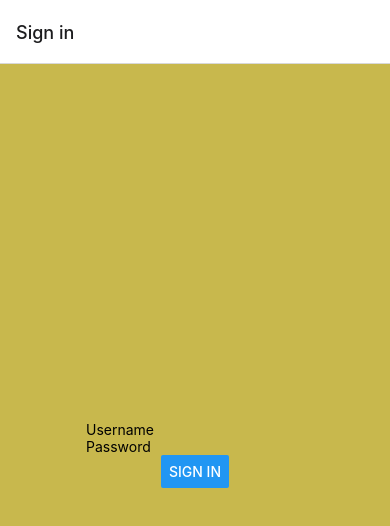
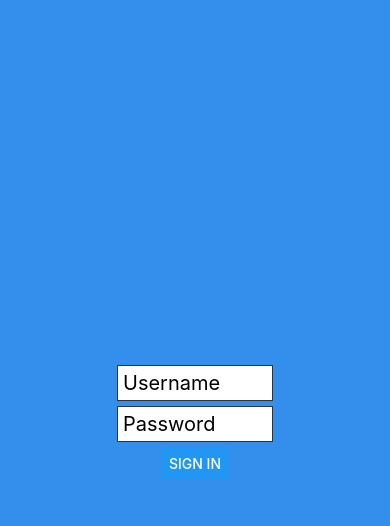
Before and after one commit to madspy0/telemob_expo, a React Native app: screen / in a window 390 px wide. Shown: the top 526 px of the page. Built offline with nearby package versions, Linux system fonts and the light colour scheme.

Commit message:
webrtc add +

```diff
--- a/App.js
+++ b/App.js
@@ -8,6 +8,9 @@ import {HomeScreen} from './screens/HomeScreen'
 import {AuthContext} from './AuthContext'
 import jwt_decode from "jwt-decode";
 import 'expo-dev-client';
+//import {useSafeAreaInsets, SafeAreaProvider, SafeAreaView} from 'react-native-safe-area-context';
+import {StatusBar} from 'expo-status-bar';
+
 //export const AuthContext = React.createContext();
 
 async function save(key, value) {
@@ -57,22 +60,35 @@ function SignInScreen() {
     const [password, setPassword] = React.useState('');
 
     const {signIn} = React.useContext(AuthContext);
+    //const insets = useSafeAreaInsets();
 
     return (
-        <View style={styles.container}>
+
+            <View style={{
+                flex: 1,
+                backgroundColor: '#338feb',
+                alignItems: 'center',
+                justifyContent: 'center',
+/*                paddingTop: insets.top,
+                paddingBottom: insets.bottom,*/
+            }}>
                 <TextInput
                     placeholder="Username"
                     value={username}
                     onChangeText={setUsername}
+                    style={styles.input}
                 />
                 <TextInput
                     placeholder="Password"
                     value={password}
                     onChangeText={setPassword}
                     secureTextEntry
+                    style={styles.input}
                 />
                 <Button title="Sign in" onPress={() => signIn({username, password})}/>
+                <StatusBar style="auto"/>
             </View>
+
     );
 }
 
@@ -135,13 +151,13 @@ export default function App({navigation}) {
 
     const authContext = React.useMemo(
         () => ({
-            signIn:  (data) => {
+            signIn: (data) => {
                 // In a production app, we need to send some data (usually username, password) to server and get a token
                 // We will also need to handle errors if sign in failed
                 // After getting token, we need to persist the token using `SecureStore` or any other encrypted storage
                 // In the example, we'll use a dummy token
 
-                const url = 'http://192.168.33.102:81/api/login';
+                const url = 'http://192.168.1.138:81/api/login';
                 fetch(url,
                     {
                         method: 'POST', // или 'PUT'
@@ -180,8 +196,22 @@ export default function App({navigation}) {
 
     return (
         <AuthContext.Provider value={authContext}>
+
                 <NavigationContainer>
-                <Stack.Navigator>
+                    <Stack.Navigator screenOptions={{
+                        headerShown: false,
+                        headerStatusBarHeight: 0, // Header had increased size with SafeArea for some reason (https://github.com/react-navigation/react-navigation/issues/5936)
+                        headerStyle: {
+                            elevation: 0, // remove shadow on Android
+                            shadowOpacity: 0, // remove shadow on iOS
+                        },
+                        navigationOptions: {
+                            header: null
+                        },
+                        cardStyle: {
+                            backgroundColor: "transparent",
+                        }
+                    }}>
                         {state.isLoading ? (
                             // We haven't finished checking for the token yet
                             <Stack.Screen name="Splash" component={SplashScreen}/>
@@ -198,9 +228,7 @@ export default function App({navigation}) {
                             />
                         ) : (
                             // User is signed in
-                        <Stack.Screen name="Home" options={
-                            {headerShown: false}
-                        }>
+                            <Stack.Screen name="Home">
                                 {props => <HomeScreen {...props} userToken={state.userToken}/>}
                             </Stack.Screen>
                             /*                                      component={HomeScreen}
@@ -208,6 +236,7 @@ export default function App({navigation}) {
                         )}
                     </Stack.Navigator>
                 </NavigationContainer>
+
         </AuthContext.Provider>
     );
 }
--- a/app.json
+++ b/app.json
@@ -41,8 +41,9 @@
     "web": {
       "favicon": "./assets/favicon.png"
     },
-    "plugins": [
-      "@config-plugins/react-native-webrtc",
-    ]
+    "plugins": ["@config-plugins/react-native-webrtc"],
+    "androidStatusBar": {
+      "translucent": false
+    }
   }
 }
--- a/assets/styles.js
+++ b/assets/styles.js
@@ -15,9 +15,13 @@ export const styles = StyleSheet.create({
                 alignItems: 'flex-start',*/
     },
     input: {
-        height: 40,
-        width: 300,
-        paddingHorizontal: 5,
+/*        height: 40,
+        width: 300,*/
+        display: 'flex',
+        flexDirection: 'row',
+        width: '40%',
+        fontSize: 20,
+        padding: 5,
         backgroundColor: 'white',
         marginBottom: 5,
         borderWidth: 1,
@@ -36,8 +40,6 @@ export const styles = StyleSheet.create({
         },*/
     stream: {
         flex: 1,
-/*        display: 'flex',
-        flexDirection: 'column',*/
         height: 'auto',
         width: '100%',
         /*        backgroundColor: 'white',
@@ -46,7 +48,7 @@ export const styles = StyleSheet.create({
                  alignItems: 'flex-start',*/
     },
     buttonbar: {
-        top: 5,
+        bottom: 5,
         left: 5,
         position: 'absolute',
         flex: 1,
--- a/screens/HomeScreen.js
+++ b/screens/HomeScreen.js
@@ -4,13 +4,15 @@ import {styles} from "../assets/styles";
 import {AuthContext} from '../AuthContext'
 import EventSource from "react-native-sse";
 import {useEffect, useState} from "react";
+//import Constants from 'expo-constants';
+import {StatusBar} from 'expo-status-bar';
 
 import {
     RTCView,
     mediaDevices,
     MediaStream,
 } from 'react-native-webrtc';
-import SafeAreaView from "react-native/Libraries/Components/SafeAreaView/SafeAreaView";
+//import {SafeAreaView, useSafeAreaInsets} from 'react-native-safe-area-context';
 
 export function HomeScreen(props) {
 
@@ -132,7 +134,7 @@ export function HomeScreen(props) {
                 );
                 const facingMode = isFrontCamera ? 'user' : 'environment';
                 const constraints = {
-                    // audio: true,
+                    audio: true,
                     video: {
                         mandatory: {
                             minWidth: 500,
@@ -145,7 +147,6 @@ export function HomeScreen(props) {
                 };
                 const newStream = await mediaDevices.getUserMedia(constraints);
                 setStream(newStream)
-                console.log(newStream.toURL())
             }
         }
     ;
@@ -156,34 +157,71 @@ export function HomeScreen(props) {
             setStream(null);
         }
     };
+
+    const toggleLocalStream = () => {
+        if (stream) {
+            stop();
+        } else {
+            start()
+
+        }
+    }
+
+/*    const insets = useSafeAreaInsets();
+    const [topPadding, setTopPadding] = useState(insets.top)
+    const [bottomPadding, setBottomPadding] = useState(insets.bottom)
+    useEffect(() => {
+        setBottomPadding(insets.bottom)
+        setTopPadding(insets.top)
+
+        console.log("insets.top: " + topPadding)
+        console.log("insets.bottom: " + bottomPadding)
+    }, [insets.bottom, insets.top])*/
+
     return (
-        <SafeAreaView style={styles.rtcContainer}>
+        <>
+            <View style={{
+             //   paddingTop: topPadding,
+            //    paddingBottom: bottomPadding,
+                justifyContent: 'center',
+                /*            padding: 8,*/
+                            alignItems: 'stretch',
+                flex: 1,
+                backgroundColor: 'gray'
+            }}>
                 {
                     stream &&
                     <RTCView
                         streamURL={stream.toURL()}
                         objectFit="cover"
-                        zOrder={3}
-                        style={styles.stream}/>
+                        style={{
+                            flex: 1,
+                            alignItems: 'stretch',
+/*                            height: 'auto',
+                            width: '100%',*/
+                       //     paddingTop: topPadding,
+                       //     paddingBottom: bottomPadding,
+                            justifyContent: 'center',
+                        }}/>
                 }
-
-            <View zOrder={2} style={styles.buttonbar}>
+                {/* use light text instead of dark text in the status bar to provide more contrast with a dark background */}
+                <StatusBar style="auto"/>
+            </View>
+            <View style={styles.buttonbar}>
                 <Button title="Sign out" onPress={signOut}/>
                 <TextInput
                     placeholder="message"
                     value={message}
                     onChangeText={setMessage}
-
                 />
                 <Button title="Send" onPress={publish}/>
                 <Button
-                    title="Start"
-                    onPress={start}/>
-                <Button
-                    title="Stop"
-                    onPress={stop}/>
+                    title= { stream ? "OFF" : 'ON'}
+                    color={ stream ? "red" : 'blue' }
+                    onPress={toggleLocalStream}/>
             </View>
 
-        </SafeAreaView>
+        </>
+
     );
 }
```
Lines whose indentation alone changed are shown as unchanged.
